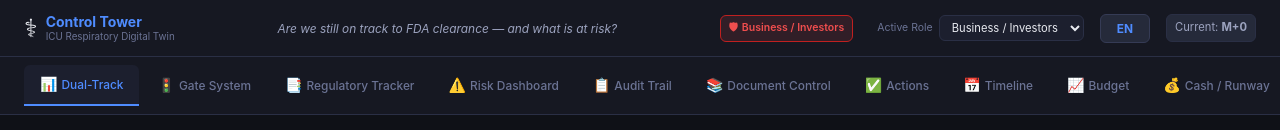
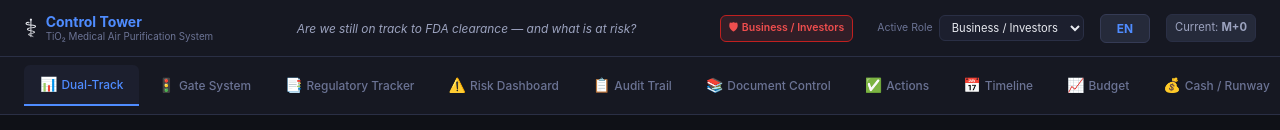
Before and after one commit to londailey6937/Control-Tower, a website built with Vite: page index.vite.html in a window 1280 px wide. Shown: the top 130 px of the page. Built offline with nearby package versions, Linux system fonts and the light colour scheme; some packages are replaced by stand-ins of ours; no server answers; the database is empty.

Commit message:
Fix sub-header: TiO2 Medical Air Purification System

```diff
--- a/index.vite.html
+++ b/index.vite.html
@@ -16,7 +16,7 @@
           <div class="logo-text">
             <span class="logo-title" data-i18n="appTitle">Control Tower</span>
             <span class="logo-subtitle" data-i18n="appSubtitle"
-              >ICU Respiratory Digital Twin</span
+              >TiO₂ Medical Air Purification System</span
             >
           </div>
         </div>
--- a/src/i18n.ts
+++ b/src/i18n.ts
@@ -7,7 +7,7 @@ import type { Lang, I18nMessages, I18nKey, LocalizedString } from "./types.ts";
 export const I18N: I18nMessages = {
   en: {
     appTitle: "Control Tower",
-    appSubtitle: "ICU Respiratory Digital Twin",
+    appSubtitle: "TiO₂ Medical Air Purification System",
     masterQuestion:
       "Are we still on track to FDA clearance — and what is at risk?",
     pmpBadge: "PMP Authority",
@@ -543,7 +543,7 @@ export const I18N: I18nMessages = {
 
   cn: {
     appTitle: "控制塔",
-    appSubtitle: "ICU呼吸数字孪生",
+    appSubtitle: "TiO₂医用空气净化系统",
     masterQuestion: "我们是否仍在FDA批准的正轨上——有什么风险？",
     pmpBadge: "PMP权限",
     currentMonth: "当前",
```
